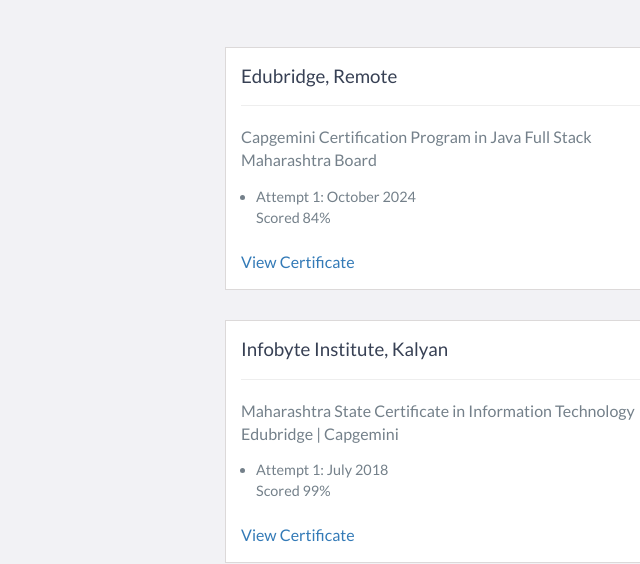
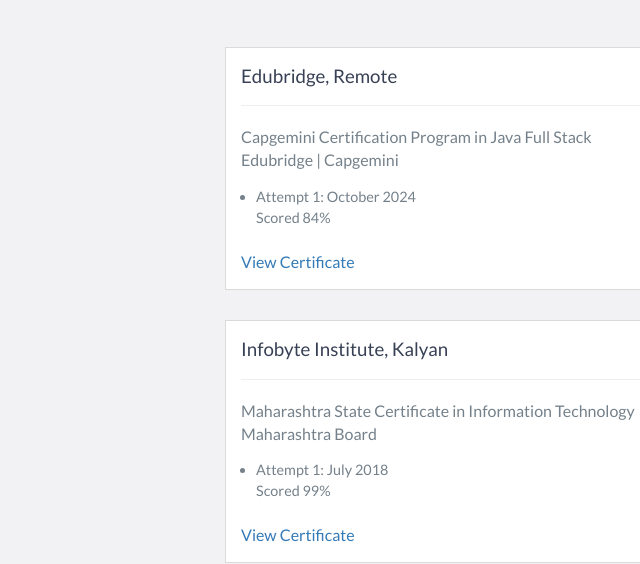
Before and after one commit to shridey/shridey.github.io, a website: page index.html in a window 1280 px wide. Shown: the part 4762-5326 px from the top of the page, 65-705 px from the left. Drawn offline with nearby package versions, Linux system fonts and the light colour scheme.

Commit message:
minor corrections in certificates

```diff
--- a/index.html
+++ b/index.html
@@ -265,7 +265,7 @@
             <span class="certificate-date">July 2024 - October 2024</span>
             <br>
             <hr>
-            <h4>Capgemini Certification Program in Java Full Stack<br>Maharashtra Board</h4>
+            <h4>Capgemini Certification Program in Java Full Stack<br>Edubridge | Capgemini</h4>
             <ul>
                 <li>Attempt 1: October 2024<br>Scored 84%</li>
             </ul>
@@ -277,7 +277,7 @@
             <span class="certificate-date">April 2018 - July 2018</span>
             <br>
             <hr>
-            <h4>Maharashtra State Certificate in Information Technology<br>Edubridge | Capgemini</h4>
+            <h4>Maharashtra State Certificate in Information Technology<br>Maharashtra Board</h4>
             <ul>
                 <li>Attempt 1: July 2018<br>Scored 99%</li>
             </ul>
```
